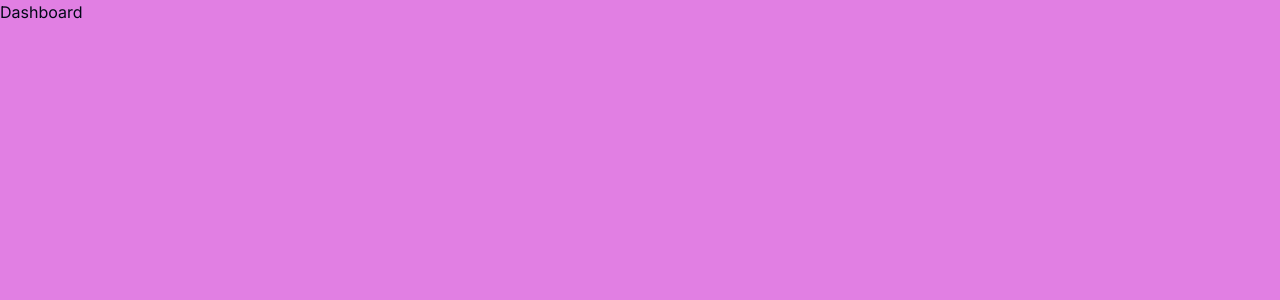
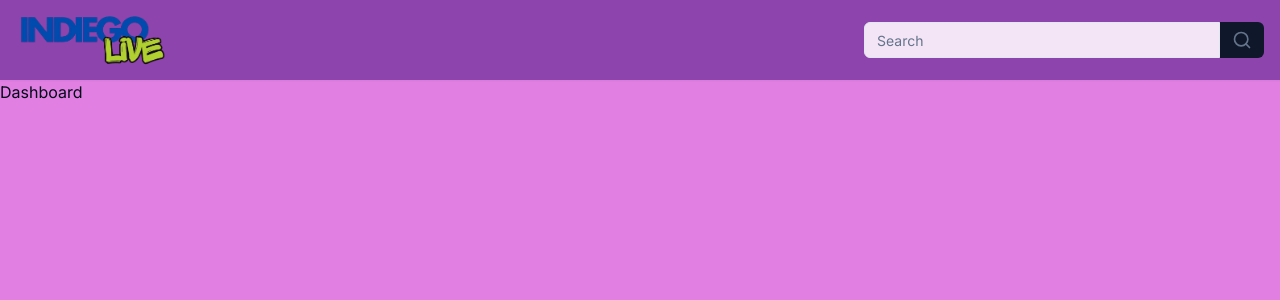
Before and after one commit to punarva10/IndieGo-Live, a Next.js app: page / in a window 1280 px wide. Shown: the top 300 px of the page. Built offline with nearby package versions, Linux system fonts and the light colour scheme.

Commit message:
Navbar with logo and search added

```diff
--- a/package.json
+++ b/package.json
@@ -18,6 +18,7 @@
     "lucide-react": "^0.429.0",
     "next": "14.2.6",
     "next-themes": "^0.3.0",
+    "query-string": "^9.1.0",
     "react": "^18",
     "react-dom": "^18",
     "svix": "^1.30.0",
--- /dev/null
+++ b/src/app/(browse)/_components/navbar/index.tsx
@@ -0,0 +1,11 @@
+import { Logo } from "./logo";
+import { Search } from "./search";
+
+export const NavBar = () => {
+  return (
+    <nav className="fixed top-0 w-full h-20 z-[49] bg-[#8e44ad] px-2 lg:px-4 flex justify-between items-center shadow-sm">
+      <Logo />
+      <Search />
+    </nav>
+  );
+};
--- /dev/null
+++ b/src/app/(browse)/_components/navbar/logo.tsx
@@ -0,0 +1,18 @@
+import Image from "next/image";
+import Link from "next/link";
+
+export const Logo = () => {
+  return (
+    <Link href="/">
+      <div className="hover:opacity-75 transition">
+        <Image
+          src="/logo.png"
+          alt="IndieGo Live"
+          width={150}
+          height={150}
+          className="bg-[#8e44ad]"
+        />
+      </div>
+    </Link>
+  );
+};
--- /dev/null
+++ b/src/app/(browse)/_components/navbar/search.tsx
@@ -0,0 +1,57 @@
+"use client";
+
+import qs from "query-string";
+import { useState } from "react";
+import { SearchIcon, X } from "lucide-react";
+import { useRouter } from "next/navigation";
+
+import { Input } from "@/components/ui/input";
+import { Button } from "@/components/ui/button";
+
+export const Search = () => {
+  const router = useRouter();
+  const [value, setValue] = useState("");
+
+  const onSubmit = (e: React.FormEvent<HTMLFormElement>) => {
+    e.preventDefault();
+
+    if (!value) return;
+
+    const url = qs.stringifyUrl(
+      {
+        url: "/search",
+        query: { term: value },
+      },
+      { skipEmptyString: true }
+    );
+
+    router.push(url);
+  };
+
+  const onClear = () => {
+    setValue("");
+  };
+
+  return (
+    <form
+      onSubmit={onSubmit}
+      className="relative w-full lg:w-[400px] flex items-center"
+    >
+      <Input
+        value={value}
+        onChange={(e) => setValue(e.target.value)}
+        placeholder="Search"
+        className="bg-[#f3e5f5] rounded-r-none h-9 focus-visible:ring-0 focus-visible:ring-transparent focus-visible:ring-offset-0"
+      />
+      {value && (
+        <X
+          onClick={onClear}
+          className="absolute top-2.5 right-14 h-5 w-5 text-muted-foreground cursor-pointer hover:opacity-75 transition"
+        />
+      )}
+      <Button type="submit" size="sm" className="rounded-l-none">
+        <SearchIcon className="h-5 w-5 text-muted-foreground" />
+      </Button>
+    </form>
+  );
+};
--- a/src/app/(browse)/layout.tsx
+++ b/src/app/(browse)/layout.tsx
@@ -1,5 +1,12 @@
+import { NavBar } from "./_components/navbar";
+
 const BrowseLayout = ({ children }: { children: React.ReactNode }) => {
-  return <div>{children}</div>;
+  return (
+    <>
+      <NavBar />
+      <div className="h-full pt-20">{children}</div>
+    </>
+  );
 };
 
 export default BrowseLayout;
--- /dev/null
+++ b/src/components/ui/input.tsx
@@ -0,0 +1,25 @@
+import * as React from "react"
+
+import { cn } from "@/lib/utils"
+
+export interface InputProps
+  extends React.InputHTMLAttributes<HTMLInputElement> {}
+
+const Input = React.forwardRef<HTMLInputElement, InputProps>(
+  ({ className, type, ...props }, ref) => {
+    return (
+      <input
+        type={type}
+        className={cn(
+          "flex h-10 w-full rounded-md border border-input bg-background px-3 py-2 text-sm ring-offset-background file:border-0 file:bg-transparent file:text-sm file:font-medium placeholder:text-muted-foreground focus-visible:outline-none focus-visible:ring-2 focus-visible:ring-ring focus-visible:ring-offset-2 disabled:cursor-not-allowed disabled:opacity-50",
+          className
+        )}
+        ref={ref}
+        {...props}
+      />
+    )
+  }
+)
+Input.displayName = "Input"
+
+export { Input }
```
Also changed, not shown: 1 other file (tests, documents, lock files or other folders).
